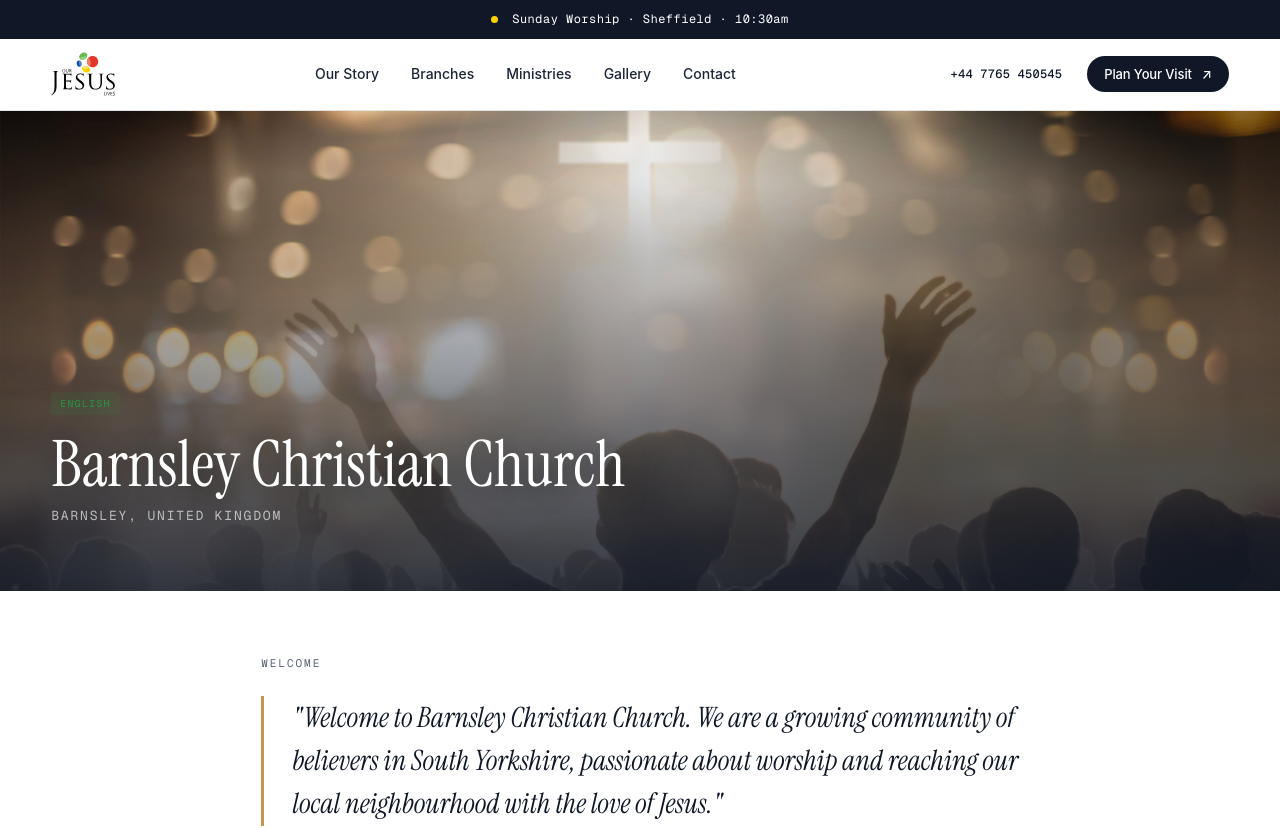
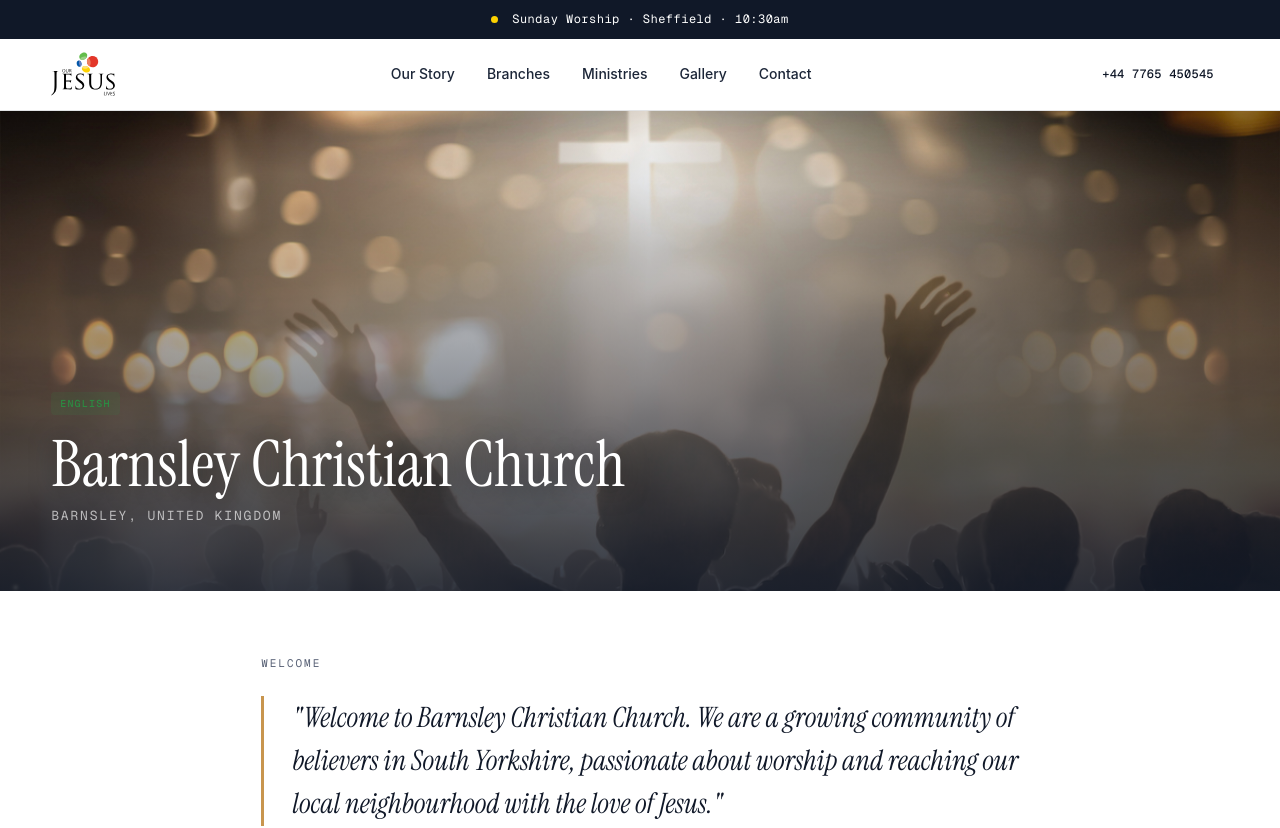
Before and after one commit to ourjesuslives2026/ourjesuslives, a React (Vite) app: page /branch/barnsley in a window 1280 px wide. Shown: the top 828 px of the page. Built offline with nearby package versions, Linux system fonts and the light colour scheme; a web font is replaced by a local one.

Commit message:
Remove 'Plan Your Visit' button from nav and drawer
Co-Authored-By: Claude Sonnet 4.6 <noreply@anthropic.com>

```diff
--- a/src/components/Nav.jsx
+++ b/src/components/Nav.jsx
@@ -60,7 +60,6 @@ export default function Nav() {
 
         <div className="nav__cta-wrap">
           <a className="btn btn--ghost-sm" href="tel:+447765450545">+44 7765 450545</a>
-          <a className="btn btn--primary" href="/#visit">Plan Your Visit <span aria-hidden="true">↗</span></a>
           <button
             className="nav__menu-btn"
             onClick={() => setDrawerOpen(v => !v)}
@@ -85,7 +84,6 @@ export default function Nav() {
           {navLinks.map(l => (
             <a key={l.href} href={l.href} onClick={() => setDrawerOpen(false)}>{l.label}</a>
           ))}
-          <a className="btn btn--primary" href="/#visit" onClick={() => setDrawerOpen(false)}>Plan Your Visit &rarr;</a>
         </div>
       </div>
     </>
```
